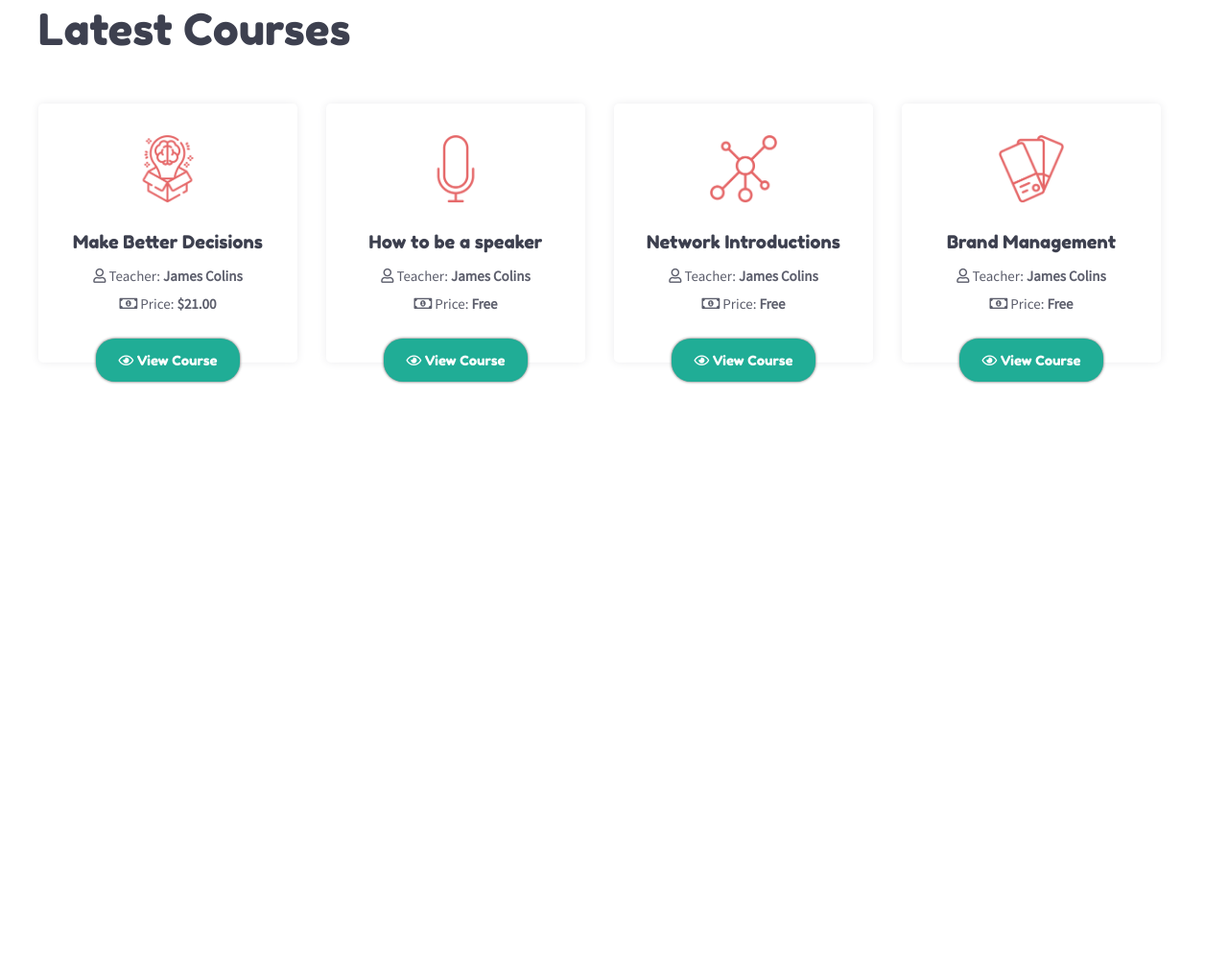
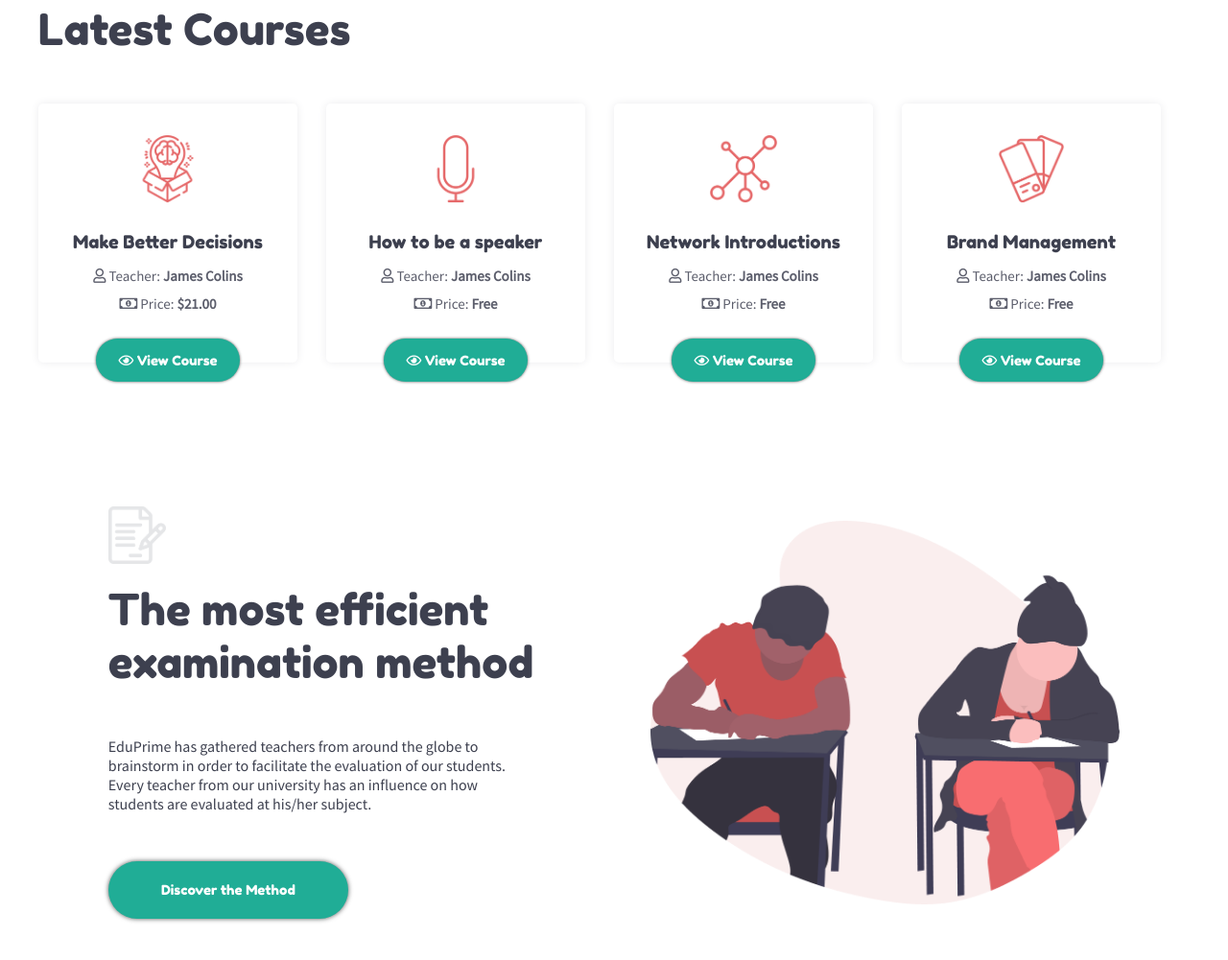
Before and after one commit to salvatore-napoli/proj-html-vuejs, a website: page index.html in a window 1280 px wide. Shown: the part 3726-4727 px from the top of the page at 96% size. Before the commit the page ends 4254 px from the top, so only its background shows below. Drawn offline with nearby package versions, Linux system fonts and the light colour scheme.

Commit message:
Sezione 5

```diff
--- a/index.html
+++ b/index.html
@@ -384,8 +384,23 @@
 			<!-- end Sezione ultimi corsi -->
 
 			<!-- Sezione metodo d'esame -->
-			<section class="exam-method">
+			<section class="exam-method container flex">
+				<div class="exam-method-text">
+					<div class="img">
+						<img src="img/Exam-icon.png" alt="foglio con matita">
+					</div>
+					<h2 class="title">The most efficient examination method</h2>
+					<p class="description">EduPrime has gathered teachers from around the globe to brainstorm in order to facilitate the evaluation of our students. Every teacher from our university has an influence on how students are evaluated at his/her subject.</p>
+					<a href="#" class="no-decoration-text">
+						<div class="method-discover text-center">
+							<span>Discover the Method</span>
+						</div>
+					</a>
+				</div>
 
+				<div class="exam-method-img">
+					<img src="img/Exam-illustration.png" alt="esame">
+				</div>
 			</section>
 			<!-- end Sezione metodo d'esame -->
 
--- a/src/_variables.scss
+++ b/src/_variables.scss
@@ -75,6 +75,14 @@ $img-3: url('../img/home-background.png');
 	text-align: center;
 }
 
+@mixin button-2 {
+	background-color: $bg-cyan-1;
+	color: $text-white;
+	font-family: $font-1;
+	font-size: 14px;
+	border-radius: 30px;
+}
+
 @mixin h2-style-1 {
 	font-size: 45px;
 	font-family: $font-1;
--- a/src/style.scss
+++ b/src/style.scss
@@ -299,14 +299,10 @@ main {
 				}
 
 				.read-more {
-					background-color: $bg-cyan-1;
-					color: $text-white;
-					font-family: $font-1;
-					font-size: 14px;
+					@include button-2;
 					width: 150px;
 					height: 50px;
 					line-height: 50px;
-					border-radius: 30px;
 					box-shadow: 0px 0px 15px #CCCCCC;
 				}
 			}
@@ -445,14 +441,10 @@ main {
 					}
 
 					.find-more {
-						background-color: $bg-cyan-1;
-						font-family: $font-1;
-						font-size: 14px;
-						color: $text-white;
+						@include button-2;
 						width: 130px;
 						height: 40px;
 						line-height: 40px;
-						border-radius: 20px;
 						position: absolute;
 						bottom: -20px;
 						left: calc((370px - 130px) / 2);
@@ -533,14 +525,10 @@ main {
 					}
 
 					&-view {
-						background-color: $bg-cyan-1;
-						font-family: $font-1;
-						color: $text-white;
-						font-size: 14px;
+						@include button-2;
 						width: 150px;
 						height: 45px;
 						line-height: 45px;
-						border-radius: 20px;
 						position: absolute;
 						bottom: -20px;
 						left: calc((270px - 150px) / 2);
@@ -553,6 +541,52 @@ main {
 	/* end Sezione ultimi corsi */
 
 	/* Sezione metodo d'esame */
+	.exam-method {
+		align-items: center;
+		padding-bottom: 100px;
 
+		&-text {
+			width: 565px;
+			padding-right: 120px;
+
+			.img {
+				height: 60px;
+				margin-bottom: 20px;
+
+				img {
+					height: 100%;
+				}
+			}
+
+			.title {
+				@include h2-style-1;
+				font-family: $font-1;
+				color: $text-black-2;
+				padding-bottom: 50px;
+			}
+
+			.description {
+				font-family: $font-2;
+				color: $text-black-2;
+				padding-bottom: 50px;
+			}
+
+			.method-discover {
+				@include button-2;
+				width: 250px;
+				height: 60px;
+				line-height: 60px;
+				box-shadow: 0 0 5px #555555;
+			}
+		}
+
+		&-img {
+			height: 400px;
+
+			img {
+				height: 100%;
+			}
+		}
+	}
 	/* end Sezione metodo d'esame */
 }
```
Also changed, not shown: dist/style.css.
